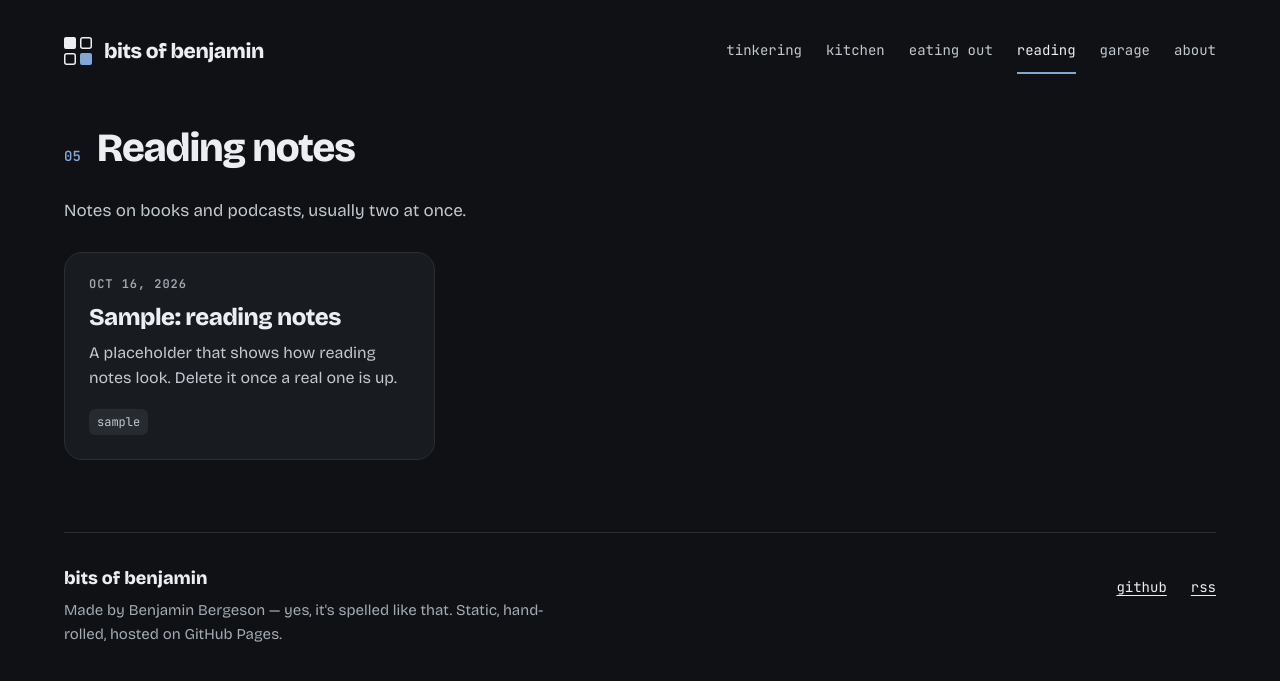
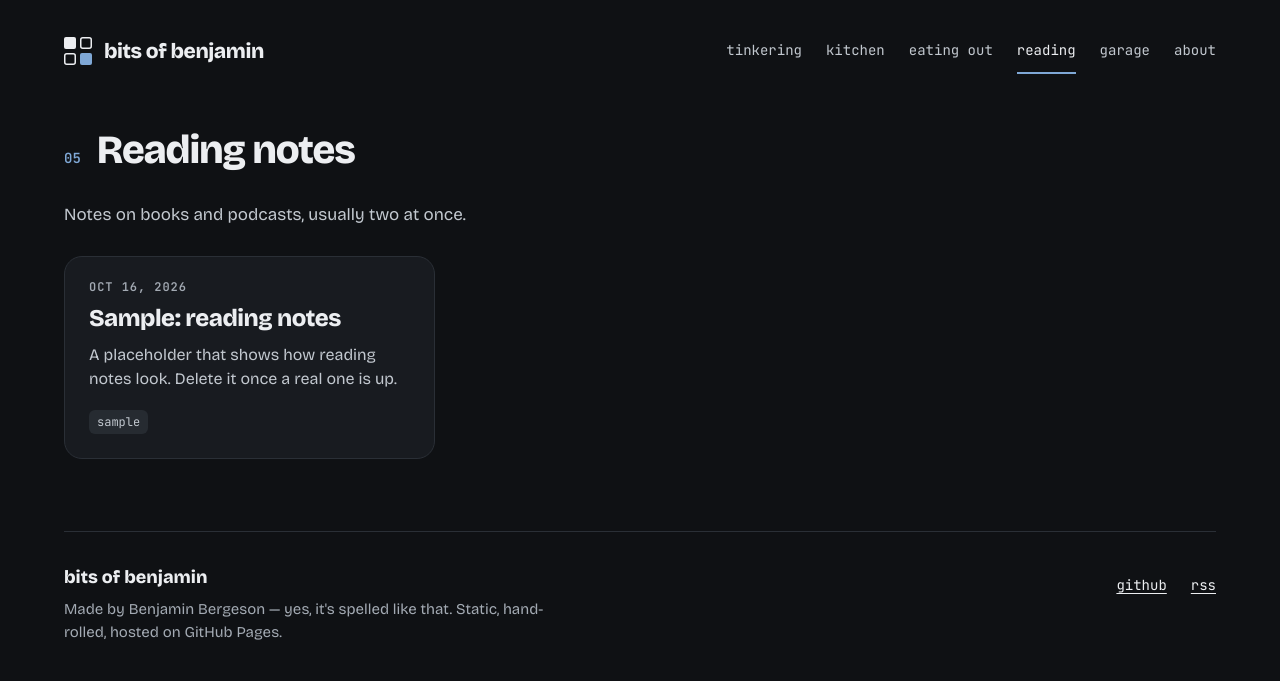
Before and after one commit to bergesonben/bergesonben.github.io, a Jekyll site: the page built from reading.md, in a window 1280 px wide. Shown: the top 681 px of the page. Built offline with Jekyll 4.4.1, drawn with Linux system fonts in a browser that asks for light colours.

Commit message:
Match the reference's line-heights for headings and mono labels
The reference leaves h2, h3 and the mono labels at line-height: normal. The site used 1.1 for headings and inherited 1.55 for labels, which made the nav, Now card and section heads taller than the design.

Co-Authored-By: Claude Opus 5.5 <noreply@anthropic.com>

```diff
--- a/assets/css/site.css
+++ b/assets/css/site.css
@@ -44,10 +44,10 @@ a:focus-visible, button:focus-visible { outline: 2px solid var(--accent); outlin
 
 img { max-width: 100%; height: auto; display: block; }
 
-h1, h2, h3 { margin: 0; font-weight: 800; letter-spacing: -0.03em; line-height: 1.1; }
+h1, h2, h3 { margin: 0; font-weight: 800; letter-spacing: -0.03em; line-height: normal; }
 p { margin: 0; }
 
-.mono { font-family: var(--mono); }
+.mono { font-family: var(--mono); line-height: normal; }
 
 .skip-link {
   position: absolute; left: -9999px; top: 8px;
```
